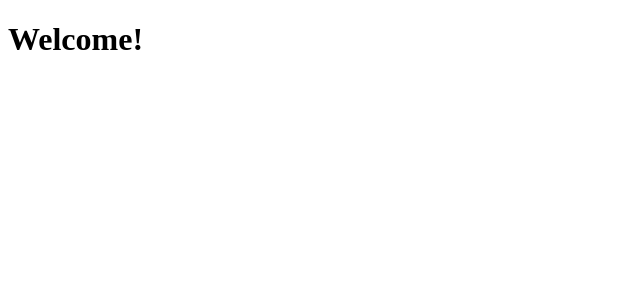
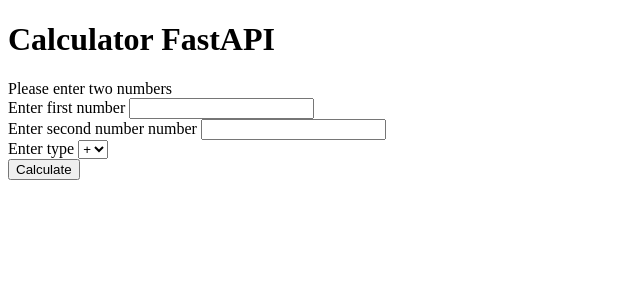
Before and after one commit to diaszakir/Simple-Calculator-API-FastAPI, a FastAPI app: page / in a window 1280 px wide. Shown: the top 300 px of the page, without its empty margins (0-640 px from the left). Run offline with FastAPI, Linux system fonts and the light colour scheme.

Commit message:
html part

```diff
--- a/app/templates/calculate.html
+++ b/app/templates/calculate.html
@@ -5,6 +5,35 @@
     <title>Calculator FastAPI</title>
 </head>
 <body>
-    <h1>Welcome!</h1>
+    <h1>Calculator FastAPI</h1>
+    <div class="container">
+        <div class="card">
+            <div class="card-header">Please enter two numbers</div>
+            <div class="card-body">
+                <form class="">
+                    <div class="form-group">
+                        <label for="numberA">Enter first number</label>
+                        <input id="numberA" type="number" class="number-form" name="a" required/>
+                    </div>
+                    <div class="form-group">
+                        <label for="numberB">Enter second number number</label>
+                        <input id="numberB" type="number" class="number-form" name="b" required/>
+                    </div>
+                    <div class="form-group">
+                        <label for="selectItem">Enter type</label>
+                        <select id="selectItem">
+                            <option>+</option>
+                            <option>-</option>
+                            <option>*</option>
+                            <option>/</option>
+                        </select>
+                    </div>
+                    <button type="submit" class="button">Calculate</button>
+                </form>
+            </div>
+            <div class="result">
+            </div>
+        </div>
+    </div>
 </body>
 </html>
```
